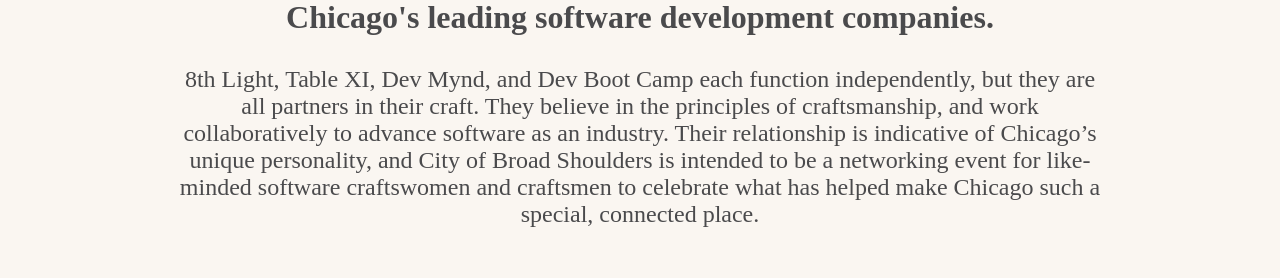
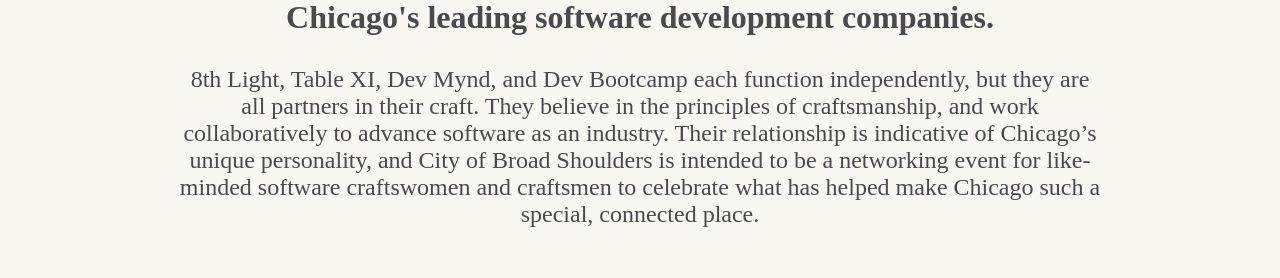
Before and after one commit to cityofbroadshoulders/cityofbroadshoulders.github.io, a plain HTML site: page sponsors.html in a window 1280 px wide. Shown: the part 793-1071 px from the top of the page. Drawn offline with nearby package versions, Linux system fonts and the light colour scheme.

Commit message:
"Automated commit at 2014-04-13 21:20:17 UTC by middleman-deploy 0.1.4"

```diff
--- a/sponsors.html
+++ b/sponsors.html
@@ -67,7 +67,7 @@
       <h1 class="center">Our Sponsors</h1>
       <p class="sub_headline side-padding">City of Broad Shoulders is organized for the community by four of Chicago's leading software development companies.</p>
       <p class="medium-text side-padding">
-        8th Light, Table XI, Dev Mynd, and Dev Boot Camp each function independently, but they are all partners in their craft. They believe in the principles of craftsmanship, and work collaboratively to advance software as an industry. Their relationship is indicative of Chicago’s unique personality, and City of Broad Shoulders is intended to be a networking event for like-minded software craftswomen and craftsmen to celebrate what has helped make Chicago such a special, connected place.
+        8th Light, Table XI, Dev Mynd, and Dev Bootcamp each function independently, but they are all partners in their craft. They believe in the principles of craftsmanship, and work collaboratively to advance software as an industry. Their relationship is indicative of Chicago’s unique personality, and City of Broad Shoulders is intended to be a networking event for like-minded software craftswomen and craftsmen to celebrate what has helped make Chicago such a special, connected place.
       </p>
     </div>
   </div>
```
